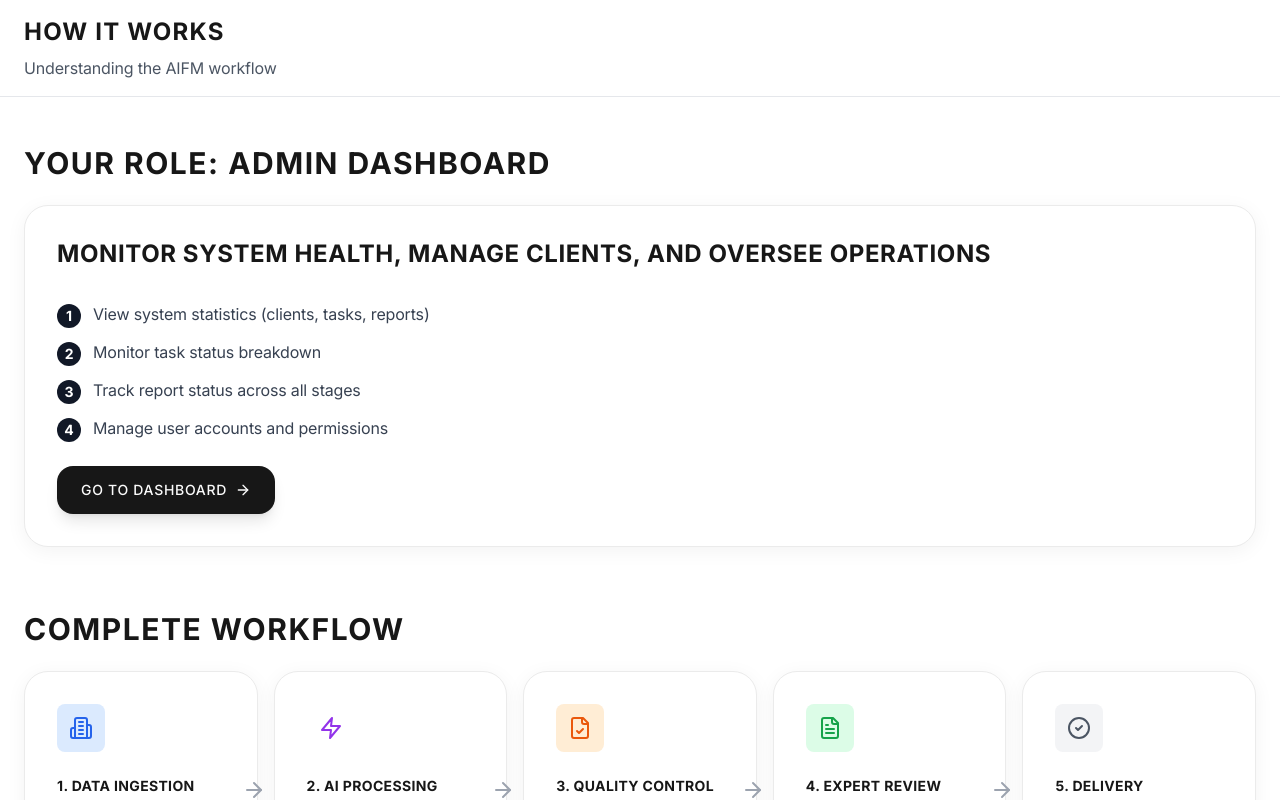
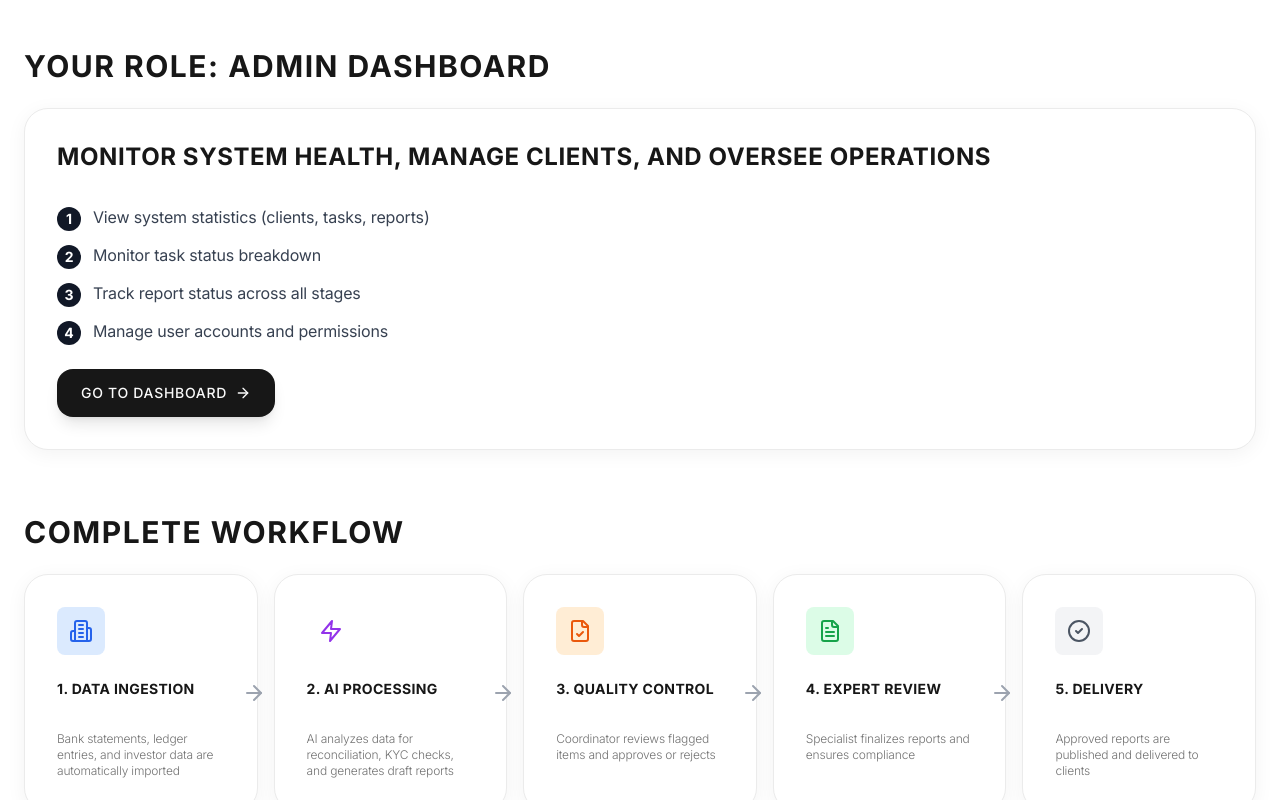
Before and after one commit to chgenberg/AIFM, a Next.js app in the folder apps/web/: page /how-it-works in a window 1280 px wide. Shown: the top 800 px of the page. Built offline with nearby package versions, Linux system fonts and the light colour scheme; no server answers.

Commit message:
feat: add Header to how-it-works page

```diff
--- a/apps/web/src/app/how-it-works/page.tsx
+++ b/apps/web/src/app/how-it-works/page.tsx
@@ -4,6 +4,7 @@ import { useSession } from 'next-auth/react';
 import Link from 'next/link';
 import { Card, CardContent, CardDescription, CardHeader, CardTitle } from '@/components/Card';
 import { Button } from '@/components/Button';
+import { Header } from '@/components/Header';
 import {
   Building2,
   TrendingUp,
@@ -92,14 +93,7 @@ export default function HowItWorksPage() {
 
   return (
     <div className="min-h-screen bg-white">
-      {/* Header */}
-      <div className="border-b border-gray-200 bg-white">
-        <div className="max-w-7xl mx-auto px-6 py-4">
-          <h1 className="font-bold text-2xl">HOW IT WORKS</h1>
-          <p className="text-gray-600 mt-2">Understanding the AIFM workflow</p>
-        </div>
-      </div>
-
+      <Header />
       {/* Main Content */}
       <div className="max-w-7xl mx-auto px-6 py-12">
         {/* Your Role Section */}
```
